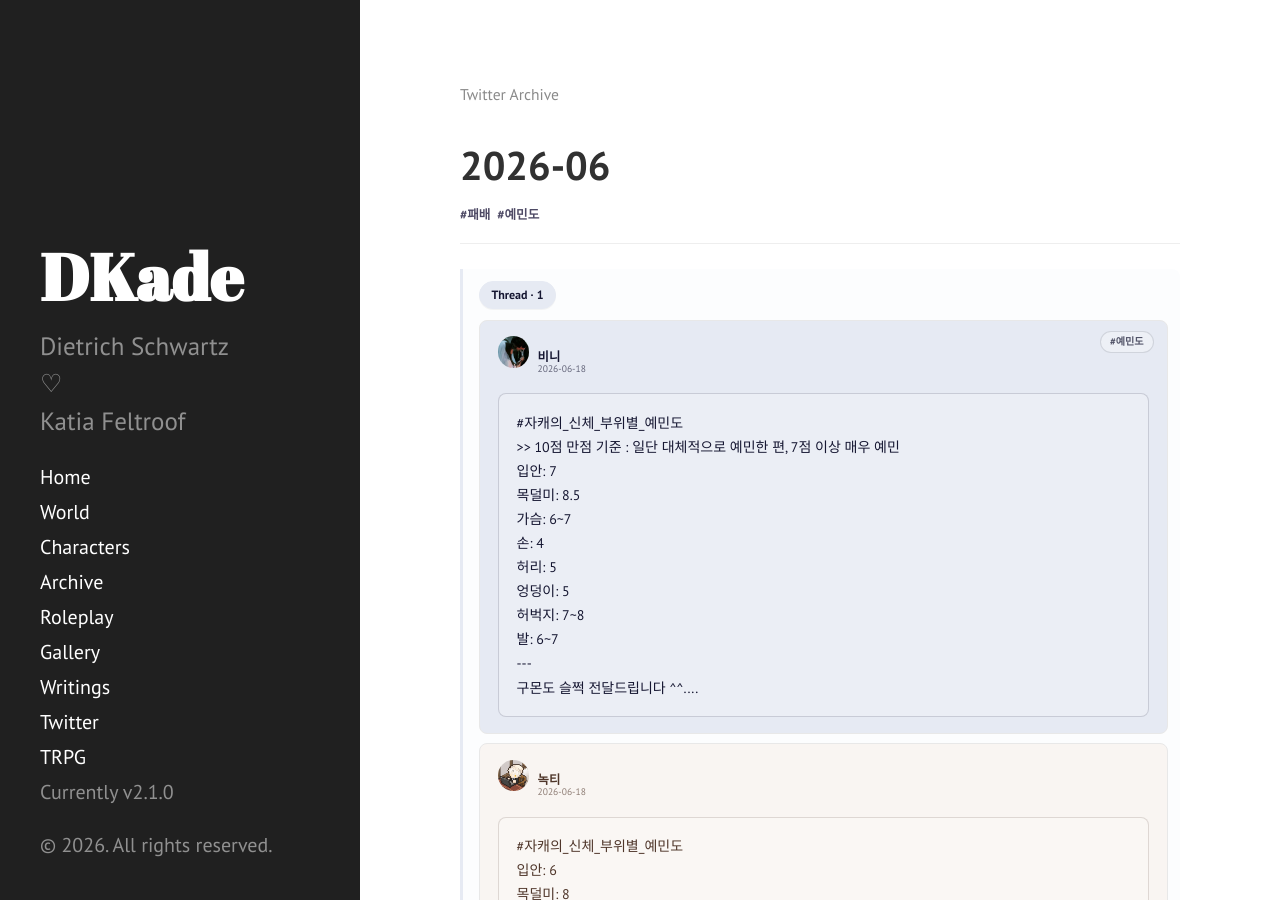
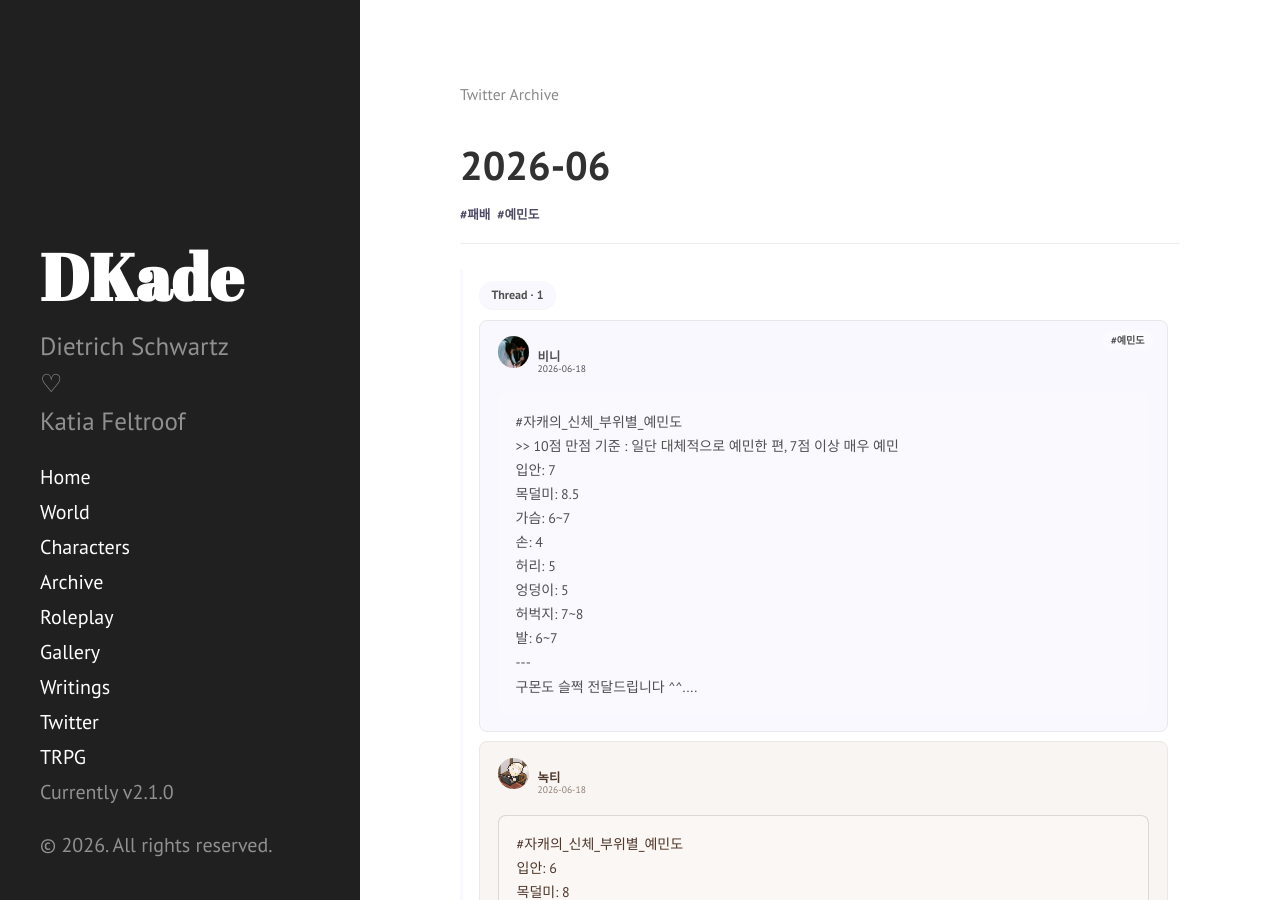
Before and after one commit to mistynocturn-design/dekade-archive, a Jekyll site: the page built from _twitter/2026-06.md, in a window 1280 px wide and 900 px high. Built offline with Jekyll 4.4.1, drawn with Linux system fonts in a browser that asks for light colours.

Commit message:
Update 2026-06.md

```diff
--- a/_twitter/2026-06.md
+++ b/_twitter/2026-06.md
@@ -28,9 +28,9 @@ tags:
 
 
 
-<section class="twitter-thread" data-thread-id="1" style="--twitter-thread-bg:#e6eaf3;--twitter-thread-color:#161732;">
+<section class="twitter-thread" data-thread-id="1" style="--twitter-thread-bg:#f9f8fe;--twitter-thread-color:##5a3d6f;">
 <div class="twitter-thread-label">Thread &middot; 1</div>
-<section class="twitter-note" data-date="2026-06-18" data-author="비니" data-tags="예민도" style="--twitter-note-bg:#e6eaf3;--twitter-note-text:#161732;">
+<section class="twitter-note" data-date="2026-06-18" data-author="비니" data-tags="예민도" style="--twitter-note-bg:#f9f8fe;--twitter-note-text:##5a3d6f;">
   <div class="twitter-note-header">
     <img class="twitter-note-avatar" src="/dekade-archive/assets/twitter/2026-06/bini-profile.jpg" alt="">
     <div>
```
